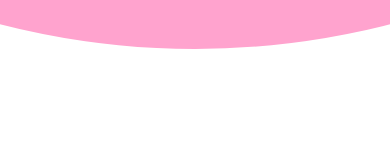
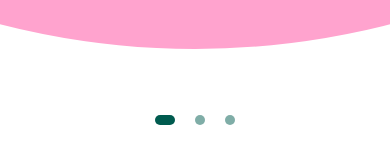
Before and after one commit to eleazar-nascimento/onboarding-screen, a React Native app: screen / in a window 390 px wide. Shown: the part 654-818 px from the top of the page. Built offline with nearby package versions, Linux system fonts and the light colour scheme.

Commit message:
feat: create Dot component and animation

```diff
--- a/App.tsx
+++ b/App.tsx
@@ -1,12 +1,19 @@
 import React from "react";
 import Animated, { useAnimatedRef, useAnimatedScrollHandler, useSharedValue } from "react-native-reanimated";
-import { View, StyleSheet, FlatList } from "react-native";
+import { View, StyleSheet, FlatList, ViewToken } from "react-native";
 import data, { OnboardingData } from "./src/data/data";
 import { RenderItem } from "./src/components/RenderItem";
+import {Pagination} from "./src/components/Pagination";
 
 export default function App() {
   const flatListRef = useAnimatedRef<FlatList<OnboardingData>>();
   const x = useSharedValue(0);
+  const flatListIndex = useSharedValue(0);
+  const onViewableItemsChanged = ({ viewableItems }: {viewableItems: ViewToken[]} ) => {
+    if(viewableItems[0].index !== null) {
+      flatListIndex.value = viewableItems[0].index;
+    }
+  }
 
   const onScroll = useAnimatedScrollHandler({
     onScroll: event => {
@@ -18,6 +25,7 @@ export default function App() {
       style={styles.container}
     >
       <Animated.FlatList
+        ref={flatListRef}
         data={data}
         onScroll={onScroll}
         renderItem={({ item, index }) => {
@@ -29,7 +37,15 @@ export default function App() {
         bounces={false}
         pagingEnabled={true}
         showsHorizontalScrollIndicator={false}
+        onViewableItemsChanged={onViewableItemsChanged}
+        viewabilityConfig={{
+          miniumViewTime: 300,
+          viewAreaCoveragePercentThreshold: 10,
+        }}
       />
+      <View style={styles.bottomContainer}>
+        <Pagination data={data} x={x} />
+      </View>
     </View>
   );
 }
@@ -37,5 +53,13 @@ export default function App() {
 const styles = StyleSheet.create({
   container: {
     flex: 1
+  },
+  bottomContainer: {
+    position: 'absolute',
+    bottom: 20,
+    left: 0,
+    right: 0,
+    marginHorizontal: 30,
+    paddingVertical: 30
   }
 })
--- /dev/null
+++ b/src/components/Dot.tsx
@@ -0,0 +1,65 @@
+import { StyleSheet, View, useWindowDimensions } from "react-native";
+import Animated, { Extrapolate, SharedValue, interpolate, interpolateColor, useAnimatedStyle } from "react-native-reanimated";
+
+type DotProps = {
+  index: number;
+  x: SharedValue<number>;
+}
+
+export function Dot({
+  index,
+  x,
+}: DotProps) {
+  const {width: SCREEN_WIDTH} = useWindowDimensions();
+
+  const animatedDotStyle = useAnimatedStyle(() => {
+    const widthAnimation = interpolate(
+      x.value,
+      [
+        (index - 1) * SCREEN_WIDTH,
+        index * SCREEN_WIDTH,
+        (index + 1) * SCREEN_WIDTH
+      ],
+      [10, 20, 10],
+      Extrapolate.CLAMP
+    );
+
+    const opacityAnimation = interpolate(
+      x.value,
+      [
+        (index - 1) * SCREEN_WIDTH,
+        index * SCREEN_WIDTH,
+        (index + 1) * SCREEN_WIDTH
+      ],
+      [0.5, 1, 0.5],
+      Extrapolate.CLAMP
+    );
+    return {
+      width: widthAnimation,
+      opacity: opacityAnimation,
+    }
+  });
+
+  const animatedColor = useAnimatedStyle(() => {
+    const backgroundColor = interpolateColor(
+      x.value,
+      [0, SCREEN_WIDTH, 2 * SCREEN_WIDTH],
+      ['#005b4f', '#1e2169', '#f15937'],
+    )
+    return {
+      backgroundColor: backgroundColor,
+    }
+  });
+
+  return(
+    <Animated.View style={[styles.dot, animatedDotStyle, animatedColor]} />
+  );
+}
+
+const styles = StyleSheet.create({
+  dot: {
+    height: 10,
+    borderRadius: 5,
+    marginHorizontal: 10,
+  }
+})
--- /dev/null
+++ b/src/components/Pagination.tsx
@@ -0,0 +1,29 @@
+import React from "react";
+import { StyleSheet, View } from "react-native";
+import { OnboardingData } from "../data/data";
+import { SharedValue } from "react-native-reanimated";
+import { Dot } from "./Dot";
+
+type PaginationProps = {
+  data: OnboardingData[];
+  x: SharedValue<number>;
+};
+
+export function Pagination({ data, x }: PaginationProps) {
+  return (
+    <View style={styles.paginationContainer}>
+      {data.map((_, index) => {
+        return <Dot key={index} index={index} x={x} />
+      })}
+    </View>
+  );
+}
+
+const styles = StyleSheet.create({
+  paginationContainer: {
+    flexDirection: 'row',
+    height: 40,
+    justifyContent: 'center',
+    alignItems: 'center',
+  }
+})
```
